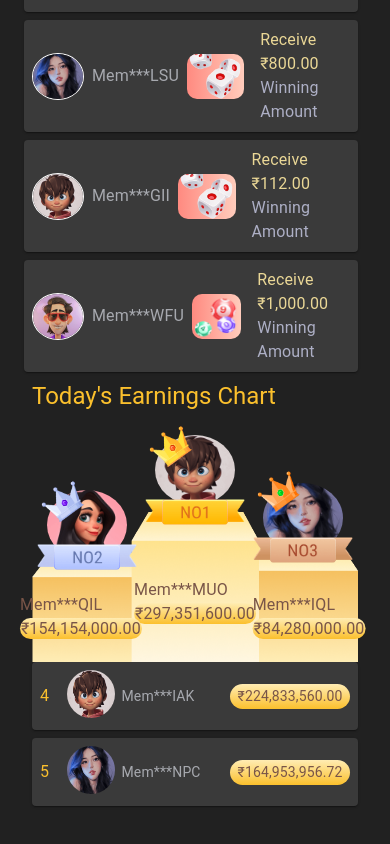
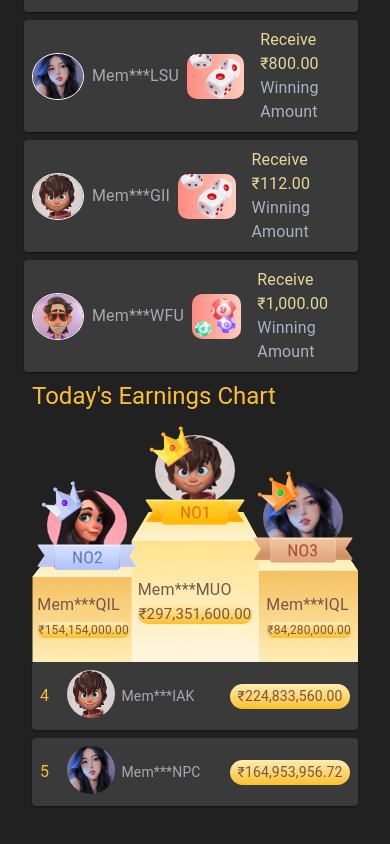
Before and after one commit to mondira06/Tiranga_Project, a React (Create React App) app: page / in a window 390 px wide. Shown: the part 1776-2620 px from the top of the page. Built offline with nearby package versions, Linux system fonts and the light colour scheme.

Commit message:
Responsive

```diff
--- a/src/Component10/BDGame.js
+++ b/src/Component10/BDGame.js
@@ -578,7 +578,6 @@ const BDGame = () => {
                 height: "25px",
               }}
             />
-
             <div
               style={{
                 position: "absolute",
@@ -624,11 +623,11 @@ const BDGame = () => {
             />
             <Typography
       style={{
-                position: "absolute",
-                top: "60%",
-                left: "50%",
-                transform: "translate(-50%, -50%)",
-                color: "#795548",
+        position: 'absolute',
+        top: '60%',
+        left: '50%',
+        transform: 'translate(-50%, -50%)',
+        color: '#795548',
       }}
     >
       Mem***MUO
@@ -638,18 +637,18 @@ const BDGame = () => {
           background: "linear-gradient(to top,#fbc02d, #ffecb3)",
           padding: "1px",
           borderRadius: "50px",
+          fontSize: "15px"
         }}
       >
         ₹297,351,600.00
       </span>
     </Typography>
-
             <Typography
               style={{
                 position: "absolute",
                 top: "70%",
-                left: isSmallScreen ? "15%" : "15%",
-                transform: "translate(-50%, -50%)",
+                left: isSmallScreen ? "13%" : "15%",
+                transform: "translate(-40%, -50%)",
                 color: "#795548",
               }}
             >
@@ -660,12 +659,12 @@ const BDGame = () => {
                   background: "linear-gradient(to top,#fbc02d, #ffecb3)",
                   padding: "1px",
                   borderRadius: "50px",
+                  fontSize: "12px"
                 }}
               >
                 ₹154,154,000.00
               </span>
             </Typography>
-
             <Typography
               style={{
                 position: "absolute",
@@ -682,6 +681,7 @@ const BDGame = () => {
                   background: "linear-gradient(to top,#fbc02d, #ffecb3)",
                   padding: "1px",
                   borderRadius: "50px",
+                  fontSize: "12px"
                 }}
               >
                 ₹84,280,000.00
```
Lines whose indentation alone changed are shown as unchanged.
